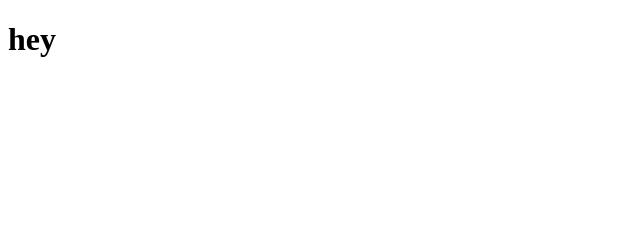
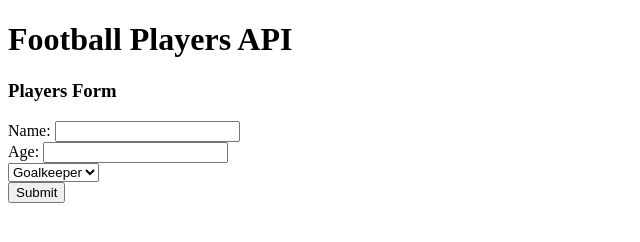
Before and after one commit to mccp93/api-design-node-workshop, a website: page index.html in a window 1280 px wide. Shown: the whole page, without its empty margins (0-640 px from the left). Drawn offline with Linux system fonts and the light colour scheme.

Commit message:
added index, basic req/res

```diff
--- a/index.html
+++ b/index.html
@@ -1,10 +1,36 @@
 <!DOCTYPE html>
 <html lang="en">
+
 <head>
   <meta charset="UTF-8">
-  <title>hey</title>
+  <title>API</title>
 </head>
+
 <body>
-  <h1>hey</h1>
+  <h1>Football Players API</h1>
+
+  <h3> Players Form </h3>
+  <div>
+    <form action="/add" method="POST">
+      <div>
+        <label> Name: </label>
+        <input type="text" name="name" />
+      </div>
+      <div>
+        <label> Age: </label>
+        <input type="number" name="age" />
+      </div>
+      <div>
+        <select name="position">
+          <option value="Goalkeeper"> Goalkeeper </option>
+          <option value="Defender"> Defender </option>
+          <option value="Midfielder"> Midfielder </option>
+          <option value="Forward"> Forward </option>
+        </select>
+      </div>
+      <input type="submit" class="button">
+    </form>
+  </div>
 </body>
+
 </html>
--- a/package.json
+++ b/package.json
@@ -12,6 +12,7 @@
     "body-parser": "^1.13.2",
     "express": "^4.13.1",
     "lodash": "^3.10.0",
-    "morgan": "^1.6.1"
+    "morgan": "^1.6.1",
+    "nodemon": "^1.11.0"
   }
 }
```
Also changed, not shown: server.js (+30 -7 lines).
